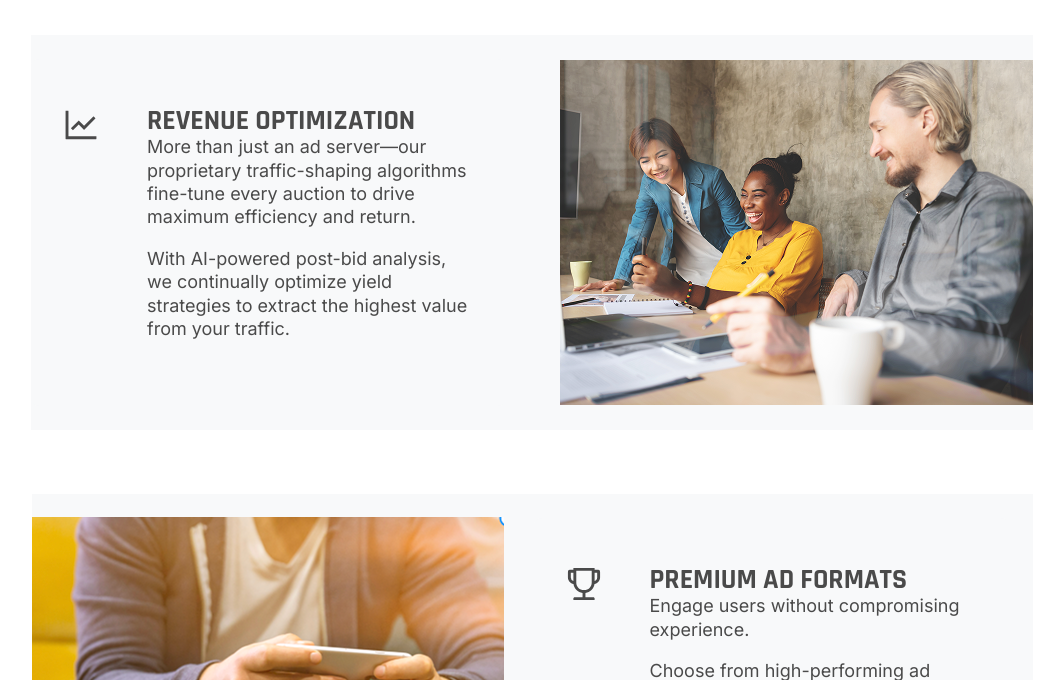
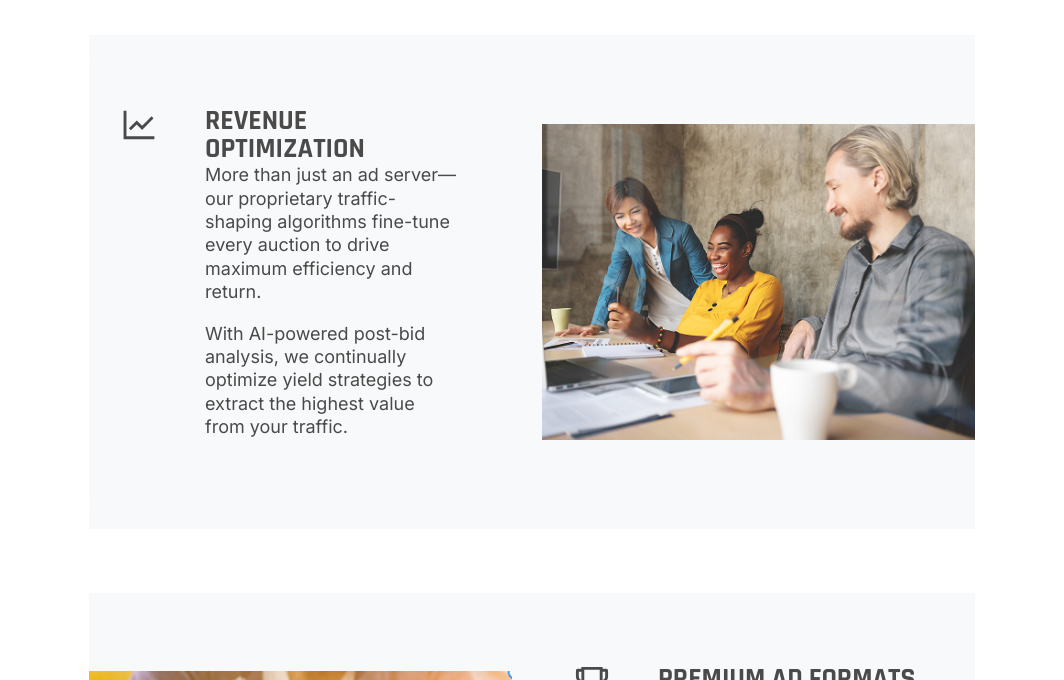
Before and after one commit to jwong65/vite-react-site, a React (Vite) app: page /publisher in a window 1280 px wide. Shown: the part 1860-2540 px from the top of the page, without its empty margins (108-1172 px from the left). Built offline with nearby package versions, Linux system fonts and the light colour scheme.

Commit message:
Changed publisher-content-3 max-width to 950px

```diff
--- a/src/pages/publisher.css
+++ b/src/pages/publisher.css
@@ -242,7 +242,7 @@
     justify-content: center;
     align-items: center;
     width: 100%;
-    max-width: 1512px;
+    max-width: 950px;
     padding: 2rem;
     box-sizing: border-box;
     background-color: #FFFFFF;
```
